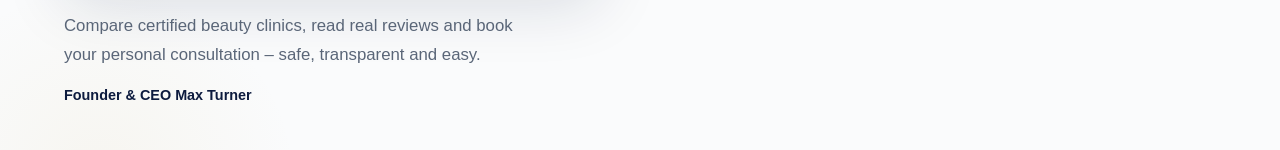
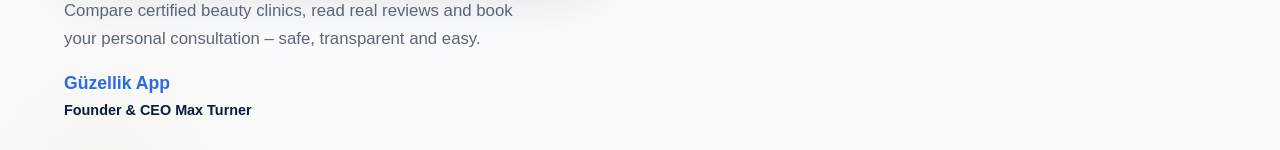
Before and after one commit to guzellik-app/guzellik, a React (Vite) app: page / in a window 1280 px wide. Shown: the part 518-668 px from the top of the page. Built offline with nearby package versions, Linux system fonts and the light colour scheme; no server answers; the database is empty.

Commit message:
feat(hero): Add app name to hero section
Includes "Güzellik App" prominently in the hero section to enhance branding and user recognition.

```diff
--- a/src/components/Hero.tsx
+++ b/src/components/Hero.tsx
@@ -95,6 +95,9 @@ export function Hero({ onSearch }: { onSearch: (searchParams: { procedure: strin
             {t.hero.subtitle}
           </p>
 
+          <h2 className="text-blue font-semibold text-[1.1rem] animate-fade-up mb-1" style={{ animationDelay: '0.45s' }}>
+            Güzellik App
+          </h2>
           <h2 className="animate-fade-up mb-10" style={{ animationDelay: '0.5s' }}>
             <a
               href="https://www.google.com/search?q=CEO+Max+Turner"
```
